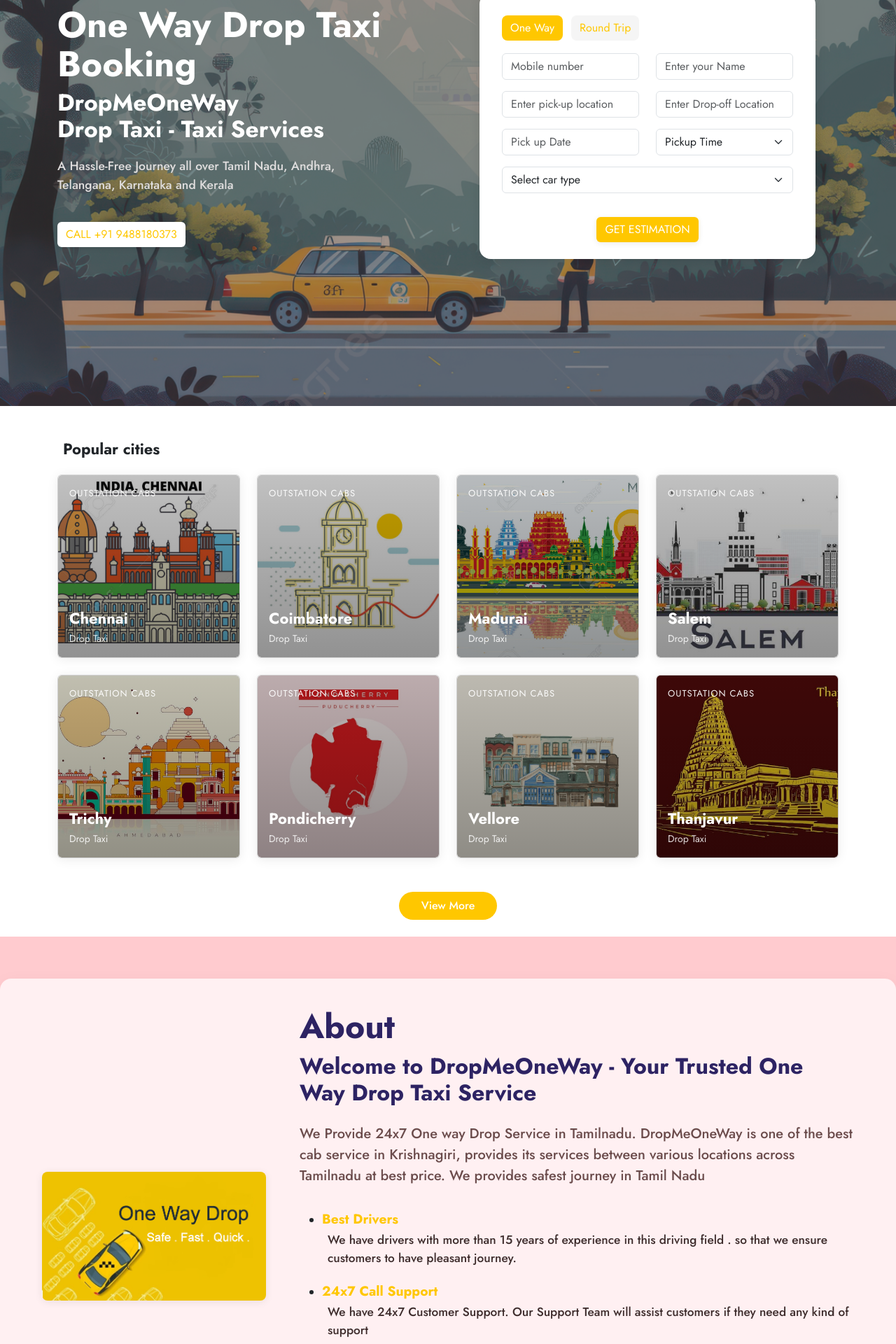
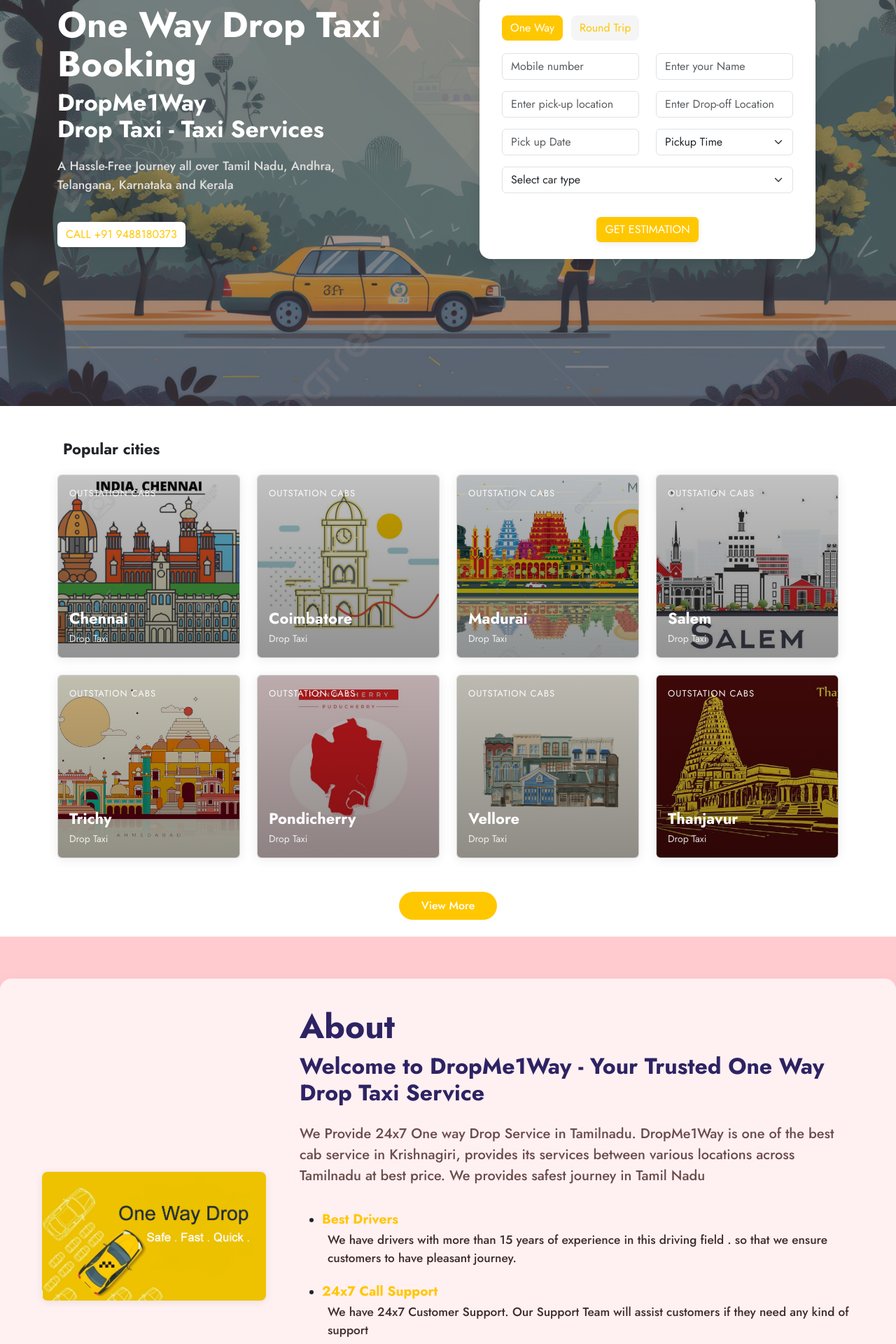
Before and after one commit to gowthamkish/dropmeoneway, a React (Vite) app: page / in a window 1280 px wide. Shown: the part 400-2320 px from the top of the page at 70% size. Built offline with nearby package versions, Linux system fonts and the light colour scheme.

Commit message:
Changed dropmeoneway to dropme1way

```diff
--- a/index.html
+++ b/index.html
@@ -7,25 +7,25 @@
     <link rel="icon" type="image/svg+xml" href="/vite.svg" />
     <meta name="viewport" content="width=device-width, initial-scale=1.0" />
   <!-- SEO Meta Tags -->
-  <meta name="description" content="DropMeOneWay provides 24x7 safe, secure, and affordable one way cab services across Tamil Nadu. Best drivers, 24x7 support, neat and clean cabs. Book your journey now!" />
-  <meta name="keywords" content="DropMeOneWay, dropmeoneway, drop me one way, dropmeoneway taxi, DropMeOneWay taxi, one way taxi, drop taxi, cab service, Tamil Nadu, Chennai, safe taxi, 24x7 taxi, best drivers, clean cabs, DropMeOneWay, book taxi" />
-  <meta name="author" content="DropMeOneWay" />
+  <meta name="description" content="DropMe1Way provides 24x7 safe, secure, and affordable one way cab services across Tamil Nadu. Best drivers, 24x7 support, neat and clean cabs. Book your journey now!" />
+  <meta name="keywords" content="DropMe1Way, dropme1way, drop me one way, DropMe1Way taxi, DropMe1Way taxi, one way taxi, drop taxi, cab service, Tamil Nadu, Chennai, safe taxi, 24x7 taxi, best drivers, clean cabs, DropMe1Way, book taxi" />
+  <meta name="author" content="DropMe1Way" />
   <meta name="robots" content="index, follow" />
   <link rel="canonical" href="https://dropmeoneway.vercel.app/" />
   <meta name="theme-color" content="#ffcbcf" />
   <!-- Open Graph / Facebook -->
   <meta property="og:type" content="website" />
   <meta property="og:url" content="https://dropmeoneway.vercel.app/" />
-  <meta property="og:title" content="DropMeOneWay - 24x7 Safe & Secure Cab Service in Tamil Nadu" />
+  <meta property="og:title" content="DropMe1Way - 24x7 Safe & Secure Cab Service in Tamil Nadu" />
   <meta property="og:description" content="24x7 one way drop taxi service in Tamil Nadu. Best drivers, safe, secure, neat and clean cabs. Book your journey now!" />
   <meta property="og:image" content="/public/banner1.jpg" />
   <!-- Twitter Card -->
   <meta name="twitter:card" content="summary_large_image" />
   <meta name="twitter:url" content="https://dropmeoneway.vercel.app/" />
-  <meta name="twitter:title" content="DropMeOneWay - 24x7 Safe & Secure Cab Service in Tamil Nadu" />
+  <meta name="twitter:title" content="DropMe1Way - 24x7 Safe & Secure Cab Service in Tamil Nadu" />
   <meta name="twitter:description" content="24x7 one way drop taxi service in Tamil Nadu. Best drivers, safe, secure, neat and clean cabs. Book your journey now!" />
   <meta name="twitter:image" content="/public/banner1.jpg" />
-    <title>DropMeOneWay</title>
+    <title>DropMe1Way</title>
   </head>
   <body>
     <div id="root"></div>
--- a/src/components/about/About.jsx
+++ b/src/components/about/About.jsx
@@ -13,10 +13,10 @@
         <div className={styles.textWrapper}>
           <h1 id="about-title" className={styles.aboutTitle}>About</h1>
           <h2 className={styles.welcomeTitle}>
-            Welcome to DropMeOneWay - Your Trusted One Way Drop Taxi Service
+            Welcome to DropMe1Way - Your Trusted One Way Drop Taxi Service
           </h2>
           <p className={styles.description}>
-            We Provide 24x7 One way Drop Service in Tamilnadu. DropMeOneWay is one of the best cab service in Krishnagiri, provides its services between various locations across Tamilnadu at best price. We provides safest journey in Tamil Nadu
+            We Provide 24x7 One way Drop Service in Tamilnadu. DropMe1Way is one of the best cab service in Krishnagiri, provides its services between various locations across Tamilnadu at best price. We provides safest journey in Tamil Nadu
           </p>
           <ul className={styles.features}>
             <li>
@@ -34,7 +34,7 @@
             <li>
               <strong>Safe and Secure</strong>
               <p>
-                DropMeOneWay Taxi always provides safest and secure journey to the customers
+                DropMe1Way Taxi always provides safest and secure journey to the customers
               </p>
             </li>
             <li>
--- a/src/components/booking/HeroBooking.jsx
+++ b/src/components/booking/HeroBooking.jsx
@@ -17,7 +17,7 @@
             {/* <img src={taxiImg} alt="Taxi" className={styles.taxiImg} /> */}
             <h1 className={styles.heroTitle}>One Way Drop Taxi Booking</h1>
             <h2 className={styles.heroSubtitle}>
-              <span className={styles.highlightText}>DropMeOneWay</span>
+              <span className={styles.highlightText}>DropMe1Way</span>
               <br />
               Drop Taxi - Taxi Services
             </h2>
--- a/src/components/footer/Footer.jsx
+++ b/src/components/footer/Footer.jsx
@@ -154,7 +154,7 @@
             <Col md={3} sm={12} className={styles.bottomCol}>
               <img
                 src={logo}
-                alt="DropMeOneWay Logo"
+                alt="DropMe1Way Logo"
                 className={styles.logoSmall}
               />
               <div className={styles.bottomText}>
--- a/src/components/header/Header.jsx
+++ b/src/components/header/Header.jsx
@@ -21,7 +21,7 @@
           <Navbar.Brand href="#home" className={styles["brand-area"]}>
             <img
               src={logo}
-              alt="DropMeOneWay Logo"
+              alt="DropMe1Way Logo"
               className={styles["logo-img"]}
               style={{ height: 48, marginRight: 12 }}
             />
```
